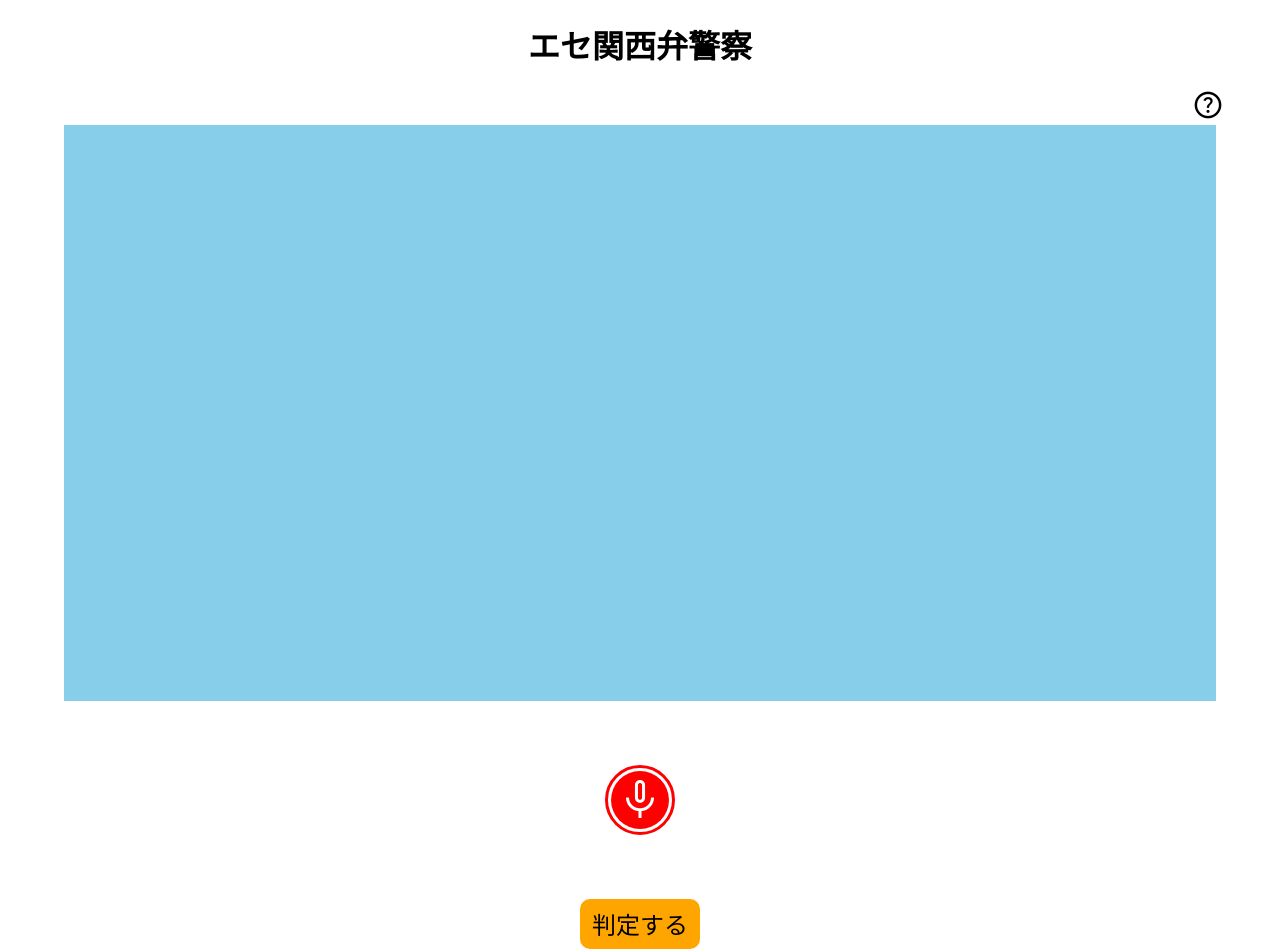
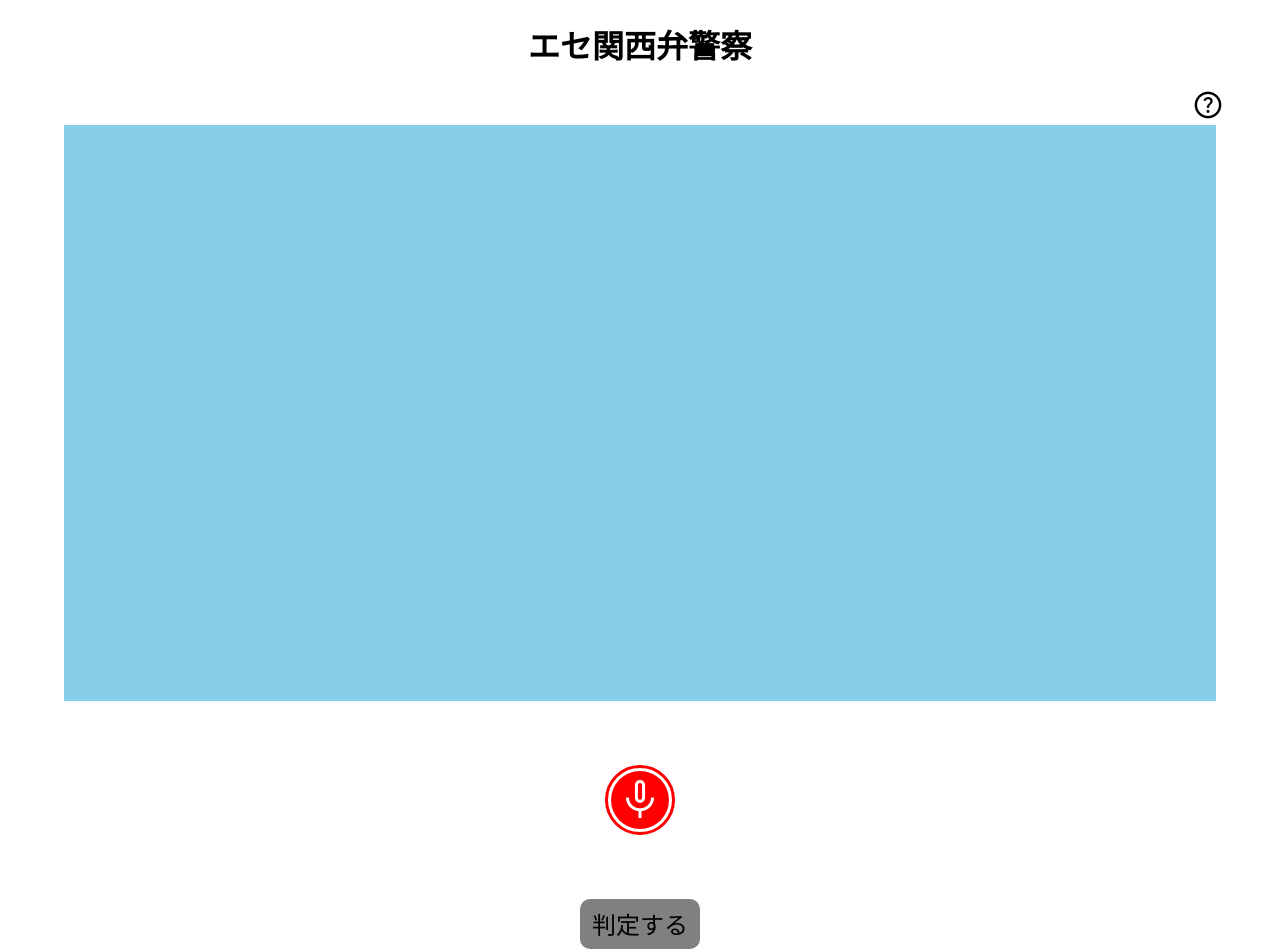
Before and after one commit to yatabis/ese-kansaiben-police-frontend, a Vue app: page / in a window 1280 px wide. Shown: the top 952 px of the page. Built offline with nearby package versions, Linux system fonts and the light colour scheme; a web font is replaced by a local one.

Commit message:
判定リクエストできる条件を追加

```diff
--- a/src/App.vue
+++ b/src/App.vue
@@ -1,27 +1,36 @@
 <script lang="ts" setup>
-import { ref } from 'vue';
+import { computed, ref } from 'vue';
 import axios from 'axios';
 import Waveform from './components/Waveform.vue';
 import Record from './components/Record.vue';
 
-let audioData = ref<Float32Array | null>(null);
+const isSubmitDisabled = ref(true);
+const audioData = ref<Float32Array | null>(null);
+
+const submitButtonColor = computed(() => isSubmitDisabled.value ? 'gray' : 'orange');
 
 const updateAudioData = (data: Float32Array) => {
   audioData.value = data;
+  isSubmitDisabled.value = false;
 }
 
 const onSubmit = async () => {
-  if (!audioData.value) {
+  if (isSubmitDisabled.value || !audioData.value) {
     return;
   }
+
+  isSubmitDisabled.value = true;
 
   const u8 = new Uint8Array(audioData.value.buffer);
   const data = btoa(u8.reduce((data, byte) => data + String.fromCharCode(byte), ''));
   console.log(data);
-  await axios.post(
+  axios.post(
     'http://localhost:5173/api/result',
     { data },
-  );
+  ).catch((e) => {
+    console.error(e);
+    isSubmitDisabled.value = false;
+  });
 }
 </script>
 
@@ -33,7 +42,7 @@ const onSubmit = async () => {
   <Waveform :audioData="audioData"></Waveform>
   <Record @record="updateAudioData"></Record>
   <form @submit.prevent="onSubmit">
-    <button type="submit" class="submit-button">判定する</button>
+    <button type="submit" class="submit-button" :style="{ backgroundColor: submitButtonColor }">判定する</button>
   </form>
 </template>
 
@@ -56,7 +65,6 @@ const onSubmit = async () => {
   width: 120px;
   height: 50px;
   margin: auto;
-  background-color: orange;
   border: none;
   border-radius: 10px;
   font-size: 24px;
```
